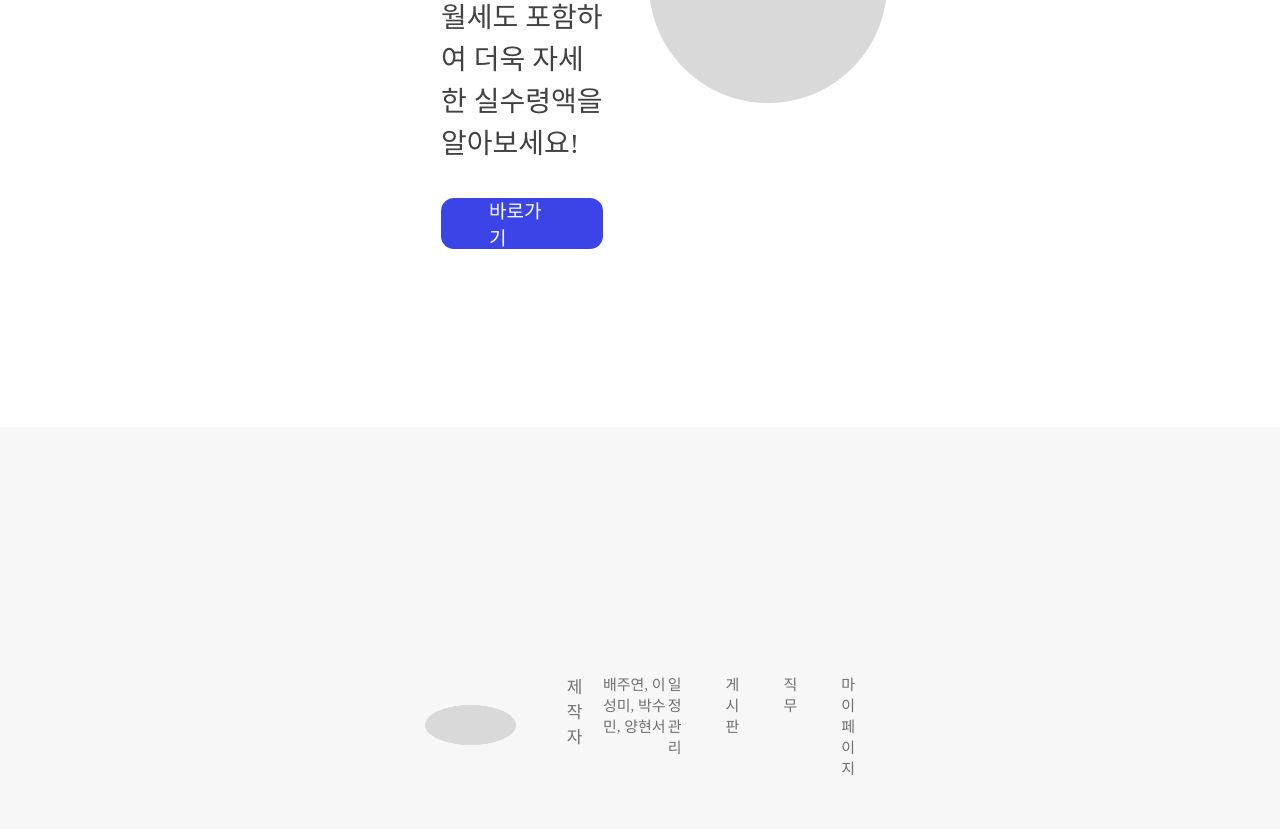
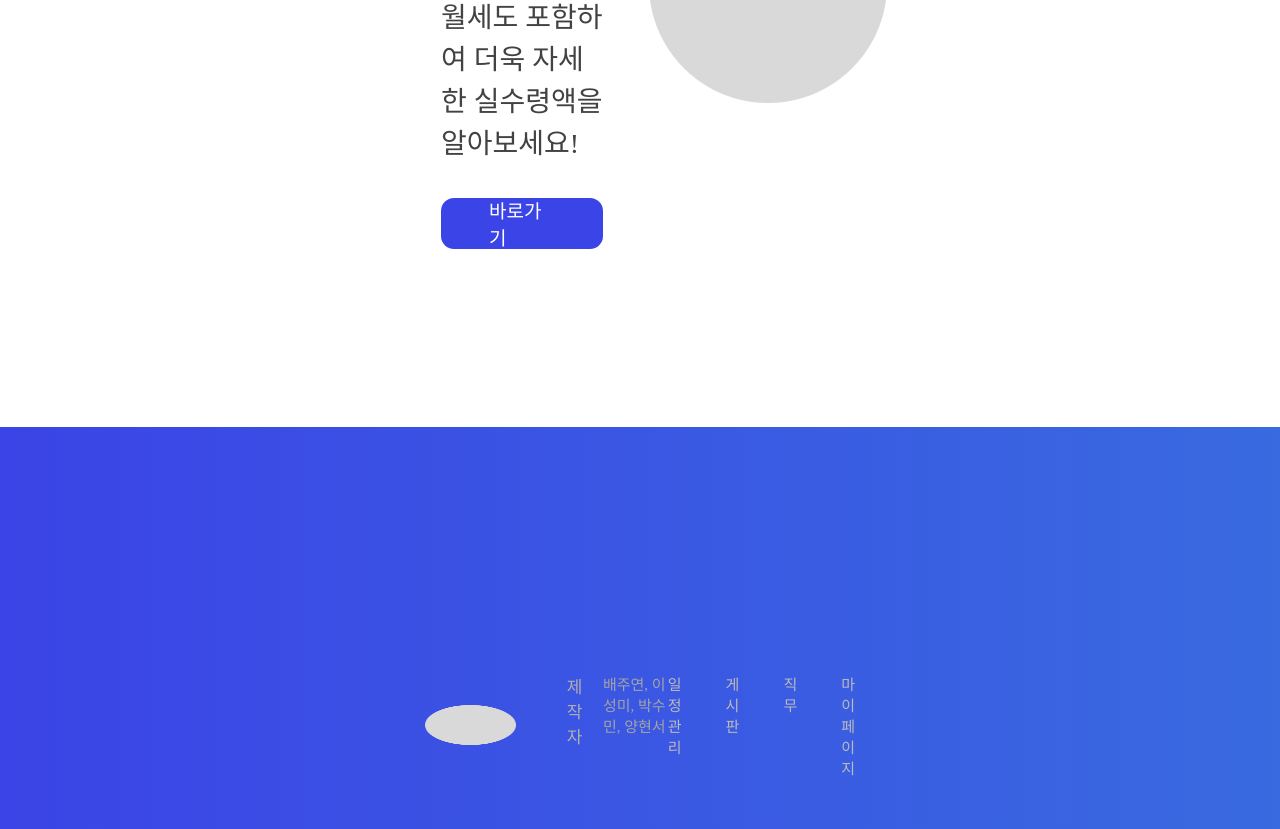
Before and after one commit to 2025Workly/Workly_Client, a Next.js app: page / in a window 1280 px wide. Shown: the part 3925-4754 px from the top of the page. Built offline with nearby package versions, Linux system fonts and the light colour scheme.

Commit message:
feat : 메인 페이지일때만 footer style 다르게 수정

```diff
--- /dev/null
+++ b/src/app/components/common/footer-wrapper.tsx
@@ -0,0 +1,11 @@
+"use client";
+
+import { usePathname } from "next/navigation";
+import Footer from "./footer";
+
+export default function FooterWrapper() {
+    const pathname = usePathname();
+    const isHome = pathname === "/";
+
+    return <Footer isHome={isHome} />;
+}
--- a/src/app/components/common/footer.tsx
+++ b/src/app/components/common/footer.tsx
@@ -2,24 +2,29 @@ import styles from "../../styles/footer.module.css"
 import Link from "next/link"
 import Image from "next/image"
 import Logo from "../../../../public/images/testLogo.png"
-export default function Footer() {
+
+interface FooterProps {
+    isHome: boolean;
+}
+export default function Footer({ isHome }: FooterProps) {
     return (
 
-        <footer className={styles.footer}>
-            <Image src={Logo} alt="logo" className={styles.LogoImg} />
+        <footer className={styles.footer} style={{ background: isHome ? "linear-gradient(90deg, #3B44E6 0.01%, #396AE0 100%)" : "#F7F7F7" }}>
+            <div style={{ display: "flex", alignItems: "center" }}>
+                <Image src={Logo} alt="logo" className={styles.LogoImg} />
+                <div className={styles.mainFooter}>
+                    <div className={styles.producer}>
+                        <span style={{ color: isHome ? "#AFAFAF" : "#727272" }}>제작자</span>
+                        <span className={styles.member} style={{ color: isHome ? "#A4A4A4" : "#6F6F6F" }}>배주연, 이성미, 박수민, 양현서</span>
+                    </div>
 
-            <div className={styles.mainFooter}>
-                <div className={styles.producer}>
-                    <span>제작자</span>
-                    <span className={styles.member}>배주연, 이성미, 박수민, 양현서</span>
+                    <ul className={styles.ul}>
+                        <li><Link href={"/calender"} style={{ color: isHome ? "#BBB" : "#6F6F6F" }}>일정관리</Link></li>
+                        <li><Link href={"/notice-board"} style={{ color: isHome ? "#BBB" : "#6F6F6F" }}>게시판</Link></li>
+                        <li><Link href={"/job-tips-words"} style={{ color: isHome ? "#BBB" : "#6F6F6F" }}>직무</Link></li>
+                        <li><Link href={"/mypage"} style={{ color: isHome ? "#BBB" : "#6F6F6F" }}>마이페이지</Link></li>
+                    </ul>
                 </div>
-
-                <ul className={styles.ul}>
-                    <li><Link href={"/calender"}>일정관리</Link></li>
-                    <li><Link href={"/notice-board"}>게시판</Link></li>
-                    <li><Link href={"/job-tips-words"}>직무</Link></li>
-                    <li><Link href={"/mypage"}>마이페이지</Link></li>
-                </ul>
             </div>
         </footer>
 
--- a/src/app/layout.tsx
+++ b/src/app/layout.tsx
@@ -1,7 +1,9 @@
+
 import type { Metadata } from "next";
-import "../app/styles/globals.css"
+import "../app/styles/globals.css";
 import Nav from "./components/common/nav-bar";
 import Footer from "./components/common/footer";
+import FooterWrapper from "./components/common/footer-wrapper";
 export const metadata: Metadata = {
   title: {
     template: "Workly",
@@ -9,18 +11,19 @@ export const metadata: Metadata = {
   },
   description: "Website for young professionals",
 };
+
 export default function RootLayout({
   children,
 }: Readonly<{
   children: React.ReactNode;
 }>) {
+
   return (
     <html lang="en">
-
       <body>
         <Nav />
         {children}
-        <Footer />
+        <FooterWrapper />
       </body>
     </html>
   );
```
